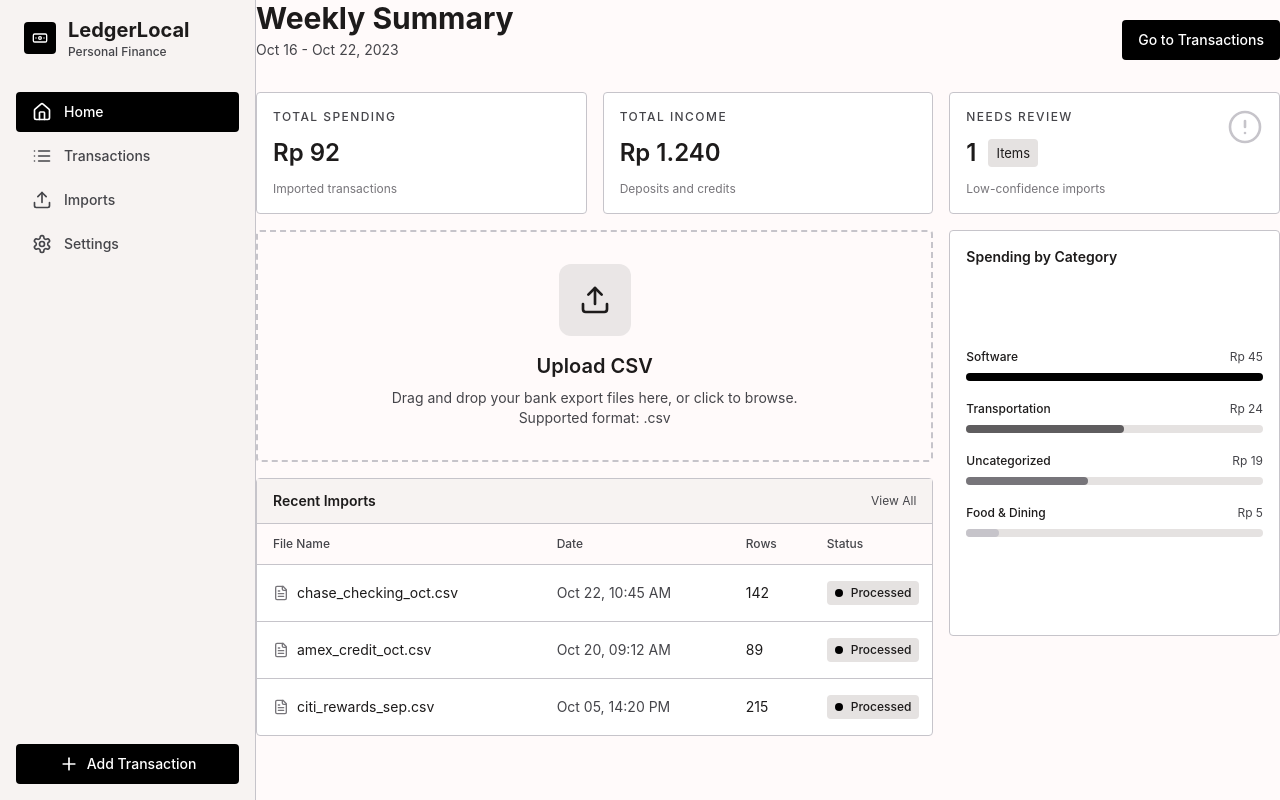
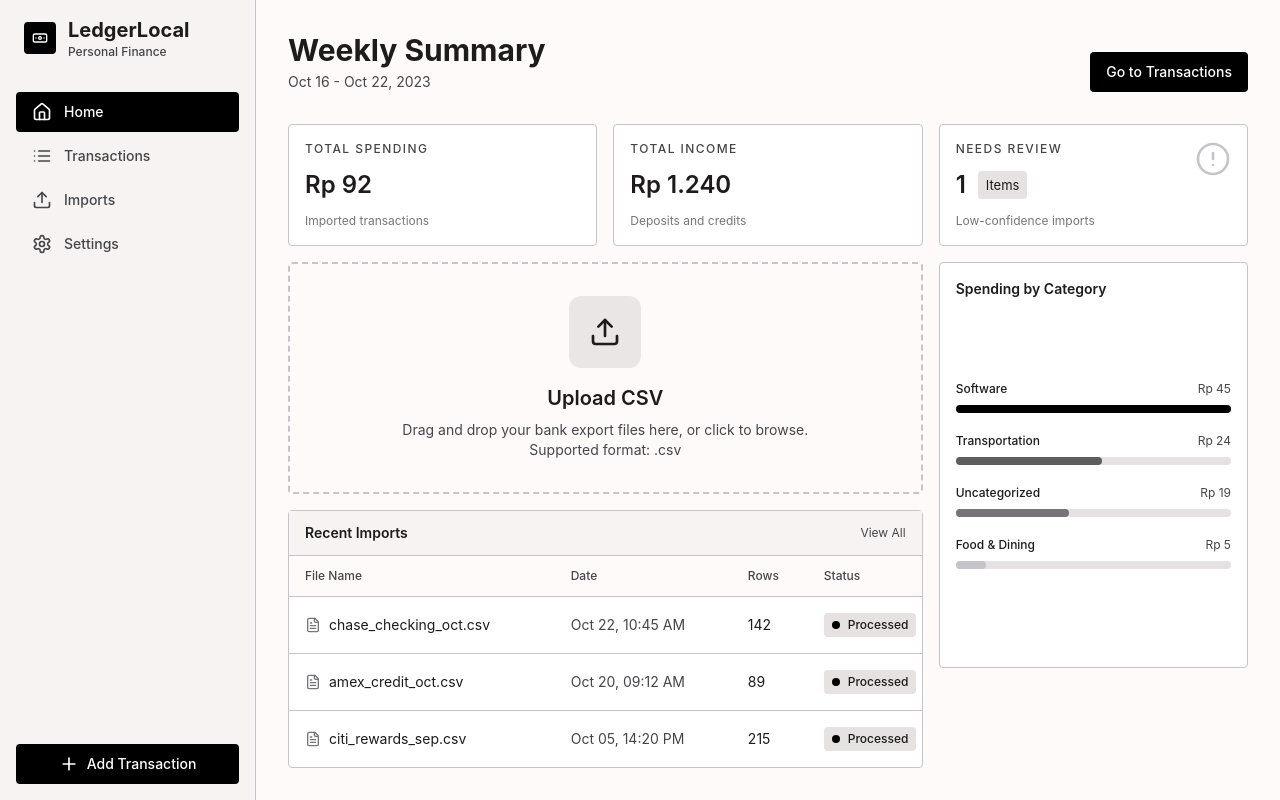
Before and after one commit to willsusanto/spend-lens, a Next.js app: page / in a window 1280 px wide. Built offline with nearby package versions, Linux system fonts and the light colour scheme.

Commit message:
Refactor app layout surfaces

```diff
--- a/src/components/layouts/app-shell.tsx
+++ b/src/components/layouts/app-shell.tsx
@@ -23,11 +23,19 @@ const navigation = [
   { href: '/settings', label: 'Settings', icon: Settings },
 ];
 
-export const AppShell = ({ children }: { children: ReactNode }) => {
+type AppShellProps = {
+  children: ReactNode;
+  contentPadding?: boolean;
+};
+
+export const AppShell = ({
+  children,
+  contentPadding = true,
+}: AppShellProps) => {
   const pathname = usePathname();
 
   return (
-    <div className="flex h-dvh flex-col overflow-hidden bg-[hsl(var(--background))] text-[hsl(var(--foreground))] md:grid md:grid-cols-[16rem_minmax(0,1fr)]">
+    <div className="fixed inset-0 flex h-dvh flex-col overflow-hidden bg-[hsl(var(--background))] text-[hsl(var(--foreground))] md:grid md:grid-cols-[16rem_minmax(0,1fr)]">
       <aside className="hidden min-h-0 border-r border-[hsl(var(--outline-variant))] bg-[hsl(var(--surface-low))] p-4 md:flex md:flex-col">
         <Link href="/" className="mb-8 flex items-center gap-3 px-2">
           <span className="grid size-8 place-items-center rounded bg-primary text-primary-foreground">
@@ -91,7 +99,12 @@ export const AppShell = ({ children }: { children: ReactNode }) => {
         </button>
       </div>
 
-      <main className="min-h-0 min-w-0 flex-1 overflow-y-auto overscroll-contain">
+      <main
+        className={cn(
+          'min-h-0 min-w-0 flex-1 overflow-y-auto overscroll-contain',
+          contentPadding && 'p-4 pb-24 md:p-8',
+        )}
+      >
         {children}
       </main>
 
--- /dev/null
+++ b/src/components/layouts/page.tsx
@@ -0,0 +1,91 @@
+import { ComponentPropsWithoutRef, ElementType, ReactNode } from 'react';
+
+import { cn } from '@/utils/cn';
+
+type PageContainerSize = 'narrow' | 'wide';
+type PageContainerFlow = 'block' | 'grid' | 'space';
+
+type PageContainerProps<T extends ElementType = 'div'> = {
+  as?: T;
+  children: ReactNode;
+  className?: string;
+  flow?: PageContainerFlow;
+  size?: PageContainerSize;
+} & Omit<ComponentPropsWithoutRef<T>, 'as' | 'children' | 'className'>;
+
+const pageContainerSizes: Record<PageContainerSize, string> = {
+  narrow: 'max-w-3xl',
+  wide: 'max-w-[90rem]',
+};
+
+const pageContainerFlows: Record<PageContainerFlow, string> = {
+  block: '',
+  grid: 'grid content-start gap-6',
+  space: 'space-y-8',
+};
+
+export const PageContainer = <T extends ElementType = 'div'>({
+  as,
+  children,
+  className,
+  flow = 'block',
+  size = 'wide',
+  ...props
+}: PageContainerProps<T>) => {
+  const Component = as ?? 'div';
+
+  return (
+    <Component
+      className={cn(
+        'mx-auto w-full',
+        pageContainerSizes[size],
+        pageContainerFlows[flow],
+        className,
+      )}
+      {...props}
+    >
+      {children}
+    </Component>
+  );
+};
+
+type PageHeaderProps = {
+  actions?: ReactNode;
+  children?: ReactNode;
+  className?: string;
+  description?: ReactNode;
+  eyebrow?: ReactNode;
+  title: ReactNode;
+};
+
+export const PageHeader = ({
+  actions,
+  children,
+  className,
+  description,
+  eyebrow,
+  title,
+}: PageHeaderProps) => {
+  return (
+    <header
+      className={cn(
+        'flex flex-col gap-4 md:flex-row md:items-end md:justify-between',
+        className,
+      )}
+    >
+      <div>
+        {eyebrow}
+        <h1 className="text-2xl font-bold leading-8 md:text-3xl md:leading-9">
+          {title}
+        </h1>
+        {description ? (
+          <p className="mt-1 text-sm text-[hsl(var(--on-surface-variant))]">
+            {description}
+          </p>
+        ) : null}
+        {children}
+      </div>
+      {actions ? <div className="flex flex-wrap gap-3">{actions}</div> : null}
+    </header>
+  );
+};
--- /dev/null
+++ b/src/components/ui/panel/index.ts
@@ -0,0 +1 @@
+export * from './panel';
--- /dev/null
+++ b/src/components/ui/panel/panel.tsx
@@ -0,0 +1,55 @@
+import { ComponentPropsWithoutRef, ElementType, ReactNode } from 'react';
+
+import { cn } from '@/utils/cn';
+
+type PanelProps<T extends ElementType = 'section'> = {
+  as?: T;
+  children: ReactNode;
+  className?: string;
+  clipped?: boolean;
+} & Omit<ComponentPropsWithoutRef<T>, 'as' | 'children' | 'className'>;
+
+export const Panel = <T extends ElementType = 'section'>({
+  as,
+  children,
+  className,
+  clipped = false,
+  ...props
+}: PanelProps<T>) => {
+  const Component = as ?? 'section';
+
+  return (
+    <Component
+      className={cn(
+        'rounded border border-[hsl(var(--outline-variant))] bg-[hsl(var(--surface-lowest))]',
+        clipped && 'overflow-clip',
+        className,
+      )}
+      {...props}
+    >
+      {children}
+    </Component>
+  );
+};
+
+type PanelHeaderProps = ComponentPropsWithoutRef<'div'> & {
+  children: ReactNode;
+};
+
+export const PanelHeader = ({
+  children,
+  className,
+  ...props
+}: PanelHeaderProps) => {
+  return (
+    <div
+      className={cn(
+        'border-b border-[hsl(var(--outline-variant))] p-5',
+        className,
+      )}
+      {...props}
+    >
+      {children}
+    </div>
+  );
+};
--- a/src/features/finance/components/home-dashboard.tsx
+++ b/src/features/finance/components/home-dashboard.tsx
@@ -6,6 +6,9 @@ import { useRouter } from 'next/navigation';
 import { DragEvent, useMemo, useRef, useState } from 'react';
 
 import { AppShell } from '@/components/layouts/app-shell';
+import { PageContainer, PageHeader } from '@/components/layouts/page';
+import { Panel, PanelHeader } from '@/components/ui/panel';
+import { MetricCard } from '@/features/finance/components/metric-card';
 import {
   formatCurrency,
   spendingByCategory as fallbackSpending,
@@ -108,55 +111,39 @@ export const HomeDashboard = () => {
 
   return (
     <AppShell>
-      <div className="mx-auto grid w-full max-w-[90rem] content-start gap-8">
-        <header className="flex flex-col gap-4 md:flex-row md:items-end md:justify-between">
-          <div>
-            <h1 className="text-balance text-2xl font-bold leading-8 md:text-3xl md:leading-9">
-              Weekly Summary
-            </h1>
-            <p className="mt-1 text-sm text-[hsl(var(--on-surface-variant))]">
-              Oct 16 - Oct 22, 2023
-            </p>
-          </div>
+      <PageContainer flow="grid" className="gap-8">
+        <PageHeader
+          title="Weekly Summary"
+          description="Oct 16 - Oct 22, 2023"
+          actions={
             <Link
               href="/transactions"
               className="inline-flex min-h-10 items-center justify-center self-start rounded bg-primary px-4 py-2 text-sm font-medium text-primary-foreground transition-opacity hover:opacity-90 md:self-auto"
             >
               Go to Transactions
             </Link>
-        </header>
+          }
+        />
 
         <div className="grid grid-cols-1 gap-4 lg:grid-cols-12 lg:items-start">
           <section className="grid grid-cols-1 gap-4 md:grid-cols-3 lg:col-span-12">
             {metrics.map((metric) => (
-              <article
+              <MetricCard
                 key={metric.label}
-                className="relative rounded border border-[hsl(var(--outline-variant))] bg-[hsl(var(--surface-lowest))] p-4"
-              >
-                <p className="text-xs font-medium uppercase tracking-[0.12em] text-[hsl(var(--on-surface-variant))]">
-                  {metric.label}
-                </p>
-                <div className="mt-3 flex items-center gap-3">
-                  <p className="text-2xl font-semibold leading-8">
-                    {metric.value}
-                  </p>
-                  {metric.unit ? (
-                    <span className="rounded bg-[hsl(var(--surface-highest))] px-2 py-1 text-[0.8125rem] leading-5">
-                      {metric.unit}
-                    </span>
-                  ) : null}
-                </div>
-                <p className="mt-3 text-xs text-[hsl(var(--outline))]">
-                  {metric.helper}
-                </p>
-                {metric.unit ? (
+                label={metric.label}
+                value={metric.value}
+                unit={metric.unit}
+                helper={metric.helper}
+                adornment={
+                  metric.unit ? (
                     <AlertCircle
                       className="absolute right-4 top-4 size-9 text-[hsl(var(--outline-variant))]"
                       strokeWidth={1.75}
                       aria-hidden="true"
                     />
-                ) : null}
-              </article>
+                  ) : null
+                }
+              />
             ))}
           </section>
 
@@ -197,8 +184,8 @@ export const HomeDashboard = () => {
               ) : null}
             </label>
 
-            <article className="rounded border border-[hsl(var(--outline-variant))] bg-[hsl(var(--surface-lowest))]">
-              <div className="flex items-center justify-between border-b border-[hsl(var(--outline-variant))] bg-[hsl(var(--surface-low))] px-4 py-3">
+            <Panel as="article">
+              <PanelHeader className="flex items-center justify-between bg-[hsl(var(--surface-low))] px-4 py-3">
                 <h2 className="text-sm font-semibold">Recent Imports</h2>
                 <Link
                   href="/imports"
@@ -206,7 +193,7 @@ export const HomeDashboard = () => {
                 >
                   View All
                 </Link>
-              </div>
+              </PanelHeader>
               <div className="min-w-0">
                 <table className="w-full table-fixed border-collapse text-left">
                   <thead>
@@ -259,10 +246,10 @@ export const HomeDashboard = () => {
                   </tbody>
                 </table>
               </div>
-            </article>
+            </Panel>
           </section>
 
-          <aside className="rounded border border-[hsl(var(--outline-variant))] bg-[hsl(var(--surface-lowest))] p-4 lg:col-span-4">
+          <Panel as="aside" className="p-4 lg:col-span-4">
             <h2 className="text-sm font-semibold">Spending by Category</h2>
             <div
               className="flex min-h-80 flex-col justify-center gap-5 lg:min-h-[22rem]"
@@ -296,9 +283,9 @@ export const HomeDashboard = () => {
                 ))}
               </tbody>
             </table>
-          </aside>
+          </Panel>
         </div>
-      </div>
+      </PageContainer>
     </AppShell>
   );
 };
--- /dev/null
+++ b/src/features/finance/components/metric-card.tsx
@@ -0,0 +1,37 @@
+import { ReactNode } from 'react';
+
+import { Panel } from '@/components/ui/panel';
+
+type MetricCardProps = {
+  adornment?: ReactNode;
+  helper: ReactNode;
+  label: ReactNode;
+  unit?: ReactNode;
+  value: ReactNode;
+};
+
+export const MetricCard = ({
+  adornment,
+  helper,
+  label,
+  unit,
+  value,
+}: MetricCardProps) => {
+  return (
+    <Panel as="article" className="relative p-4">
+      <p className="text-xs font-medium uppercase tracking-[0.12em] text-[hsl(var(--on-surface-variant))]">
+        {label}
+      </p>
+      <div className="mt-3 flex items-center gap-3">
+        <p className="text-2xl font-semibold leading-8">{value}</p>
+        {unit ? (
+          <span className="rounded bg-[hsl(var(--surface-highest))] px-2 py-1 text-[0.8125rem] leading-5">
+            {unit}
+          </span>
+        ) : null}
+      </div>
+      <p className="mt-3 text-xs text-[hsl(var(--outline))]">{helper}</p>
+      {adornment}
+    </Panel>
+  );
+};
--- a/src/features/finance/components/transactions-review.tsx
+++ b/src/features/finance/components/transactions-review.tsx
@@ -157,7 +157,7 @@ export const TransactionsReview = () => {
   };
 
   return (
-    <AppShell>
+    <AppShell contentPadding={false}>
       <div className="flex min-h-dvh flex-col bg-[hsl(var(--background))] md:h-dvh md:min-h-0">
         <header className="flex shrink-0 flex-col gap-4 border-b border-[hsl(var(--outline-variant))] bg-[hsl(var(--surface-lowest))] px-4 py-6 md:flex-row md:items-end md:justify-between md:px-8">
           <div>
--- a/src/styles/globals.css
+++ b/src/styles/globals.css
@@ -77,6 +77,16 @@
   }
 }
 
+html,
+body {
+  height: 100%;
+  overflow: hidden;
+}
+
+html {
+  background: hsl(var(--background));
+}
+
 body {
   margin: 0;
   font-family:
```
Also changed, not shown: src/app/settings/page.tsx (+20 -20 lines), src/features/finance/components/import-review.tsx (+33 -39 lines), src/features/finance/components/imports-history.tsx (+14 -14 lines), src/features/finance/components/transaction-detail.tsx (+48 -46 lines). Lines whose indentation alone changed are shown as unchanged.
